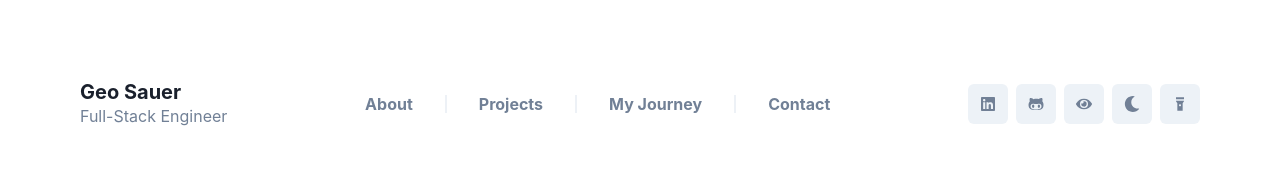
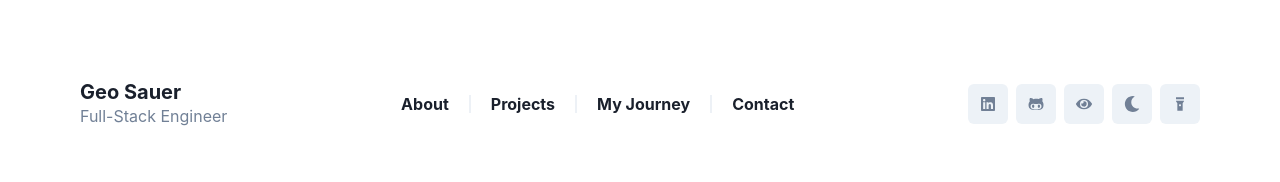
Before and after one commit to GeoSauer/geortfolio-next, a Next.js app: page / in a window 1280 px wide. Shown: the top 182 px of the page. Built offline with nearby package versions, Linux system fonts and the light colour scheme; no server answers.

Commit message:
added smooth hover to links

```diff
--- /dev/null
+++ b/components/CustomLink.js
@@ -0,0 +1,32 @@
+import { Text, useColorModeValue } from "@chakra-ui/react";
+import Link from "next/link";
+import { useRouter } from "next/router";
+import React from "react";
+
+export default function CustomLink({ href, activeColor, children }) {
+  const router = useRouter();
+  const color = useColorModeValue("gray.500", "gray.300");
+
+  return (
+    <Link href={href}>
+      <Text
+        color={color}
+        css={{
+          color: "inherit",
+          transform: "translateY(0)",
+          transition: "color 0.3s ease, transform 0.3s ease",
+          ...(router.asPath === href && {
+            color: activeColor,
+            transform: "translateY(-5px)",
+          }),
+        }}
+        _hover={{
+          color: activeColor,
+          transform: "translateY(-5px)",
+        }}
+      >
+        {children}
+      </Text>
+    </Link>
+  );
+}
--- a/components/FeaturedProject.js
+++ b/components/FeaturedProject.js
@@ -78,7 +78,7 @@ export default function FeaturedProject() {
                   marginTop: "-1px",
                   objectFit: "cover",
                   transform: "scale(1)",
-                  transition: "transform 2000ms ease-out",
+                  transition: "transform 2s ease-out",
                 }}
                 onMouseOver={(e) => {
                   e.currentTarget.style.transform = "scale(1.25)";
--- a/components/Footer.js
+++ b/components/Footer.js
@@ -4,8 +4,6 @@ import {
   ButtonGroup,
   Container,
   Divider,
-  Flex,
-  HStack,
   IconButton,
   Stack,
   Text,
--- a/components/Hero.js
+++ b/components/Hero.js
@@ -4,9 +4,9 @@ import { RoughNotationGroup } from "react-rough-notation";
 import { RainbowHighlight } from "./RainbowHighlight";
 import Image from "next/image";
 import avatar from "../public/avatar.png";
+import myData from "@/data";
 
 export default function Hero() {
-  const colors = ["#F4743B", "#55c1FF", "#5438DC", "#32E875"];
   const color = useColorModeValue("gray.700");
 
   return (
@@ -23,22 +23,22 @@ export default function Hero() {
         color={color}
       >
         <RoughNotationGroup show={true}>
-          <RainbowHighlight color={colors[0]}>
+          <RainbowHighlight color={myData.colors[0]}>
             <Heading fontSize={{ base: "4xl", md: "80px" }} marginY={{ md: -3 }}>
               Engineer.
             </Heading>
           </RainbowHighlight>
-          <RainbowHighlight color={colors[1]}>
+          <RainbowHighlight color={myData.colors[1]}>
             <Heading fontSize={{ base: "4xl", md: "80px" }} marginY={{ md: -3 }}>
               Sculptor.
             </Heading>
           </RainbowHighlight>
-          <RainbowHighlight color={colors[2]}>
+          <RainbowHighlight color={myData.colors[2]}>
             <Heading fontSize={{ base: "4xl", md: "80px" }} marginY={{ md: -3 }}>
               Maker.
             </Heading>
           </RainbowHighlight>
-          <RainbowHighlight color={colors[3]}>
+          <RainbowHighlight color={myData.colors[3]}>
             <Heading fontSize={{ base: "4xl", md: "80px" }} marginY={{ md: -3 }}>
               Nerd.
             </Heading>
@@ -59,7 +59,7 @@ export default function Hero() {
           style={{
             objectFit: "contain",
             transform: "scale(1)",
-            transition: "transform 2000ms ease-out",
+            transition: "transform 2s ease-out",
           }}
           onMouseOver={(e) => {
             e.currentTarget.style.transform = "scale(1.15)";
--- a/components/InternalLinks.js
+++ b/components/InternalLinks.js
@@ -1,57 +1,29 @@
-import { Divider, Text, useColorModeValue } from "@chakra-ui/react";
-import Link from "next/link";
-import { useRouter } from "next/router";
+import { Divider, HStack } from "@chakra-ui/react";
 import React from "react";
+import CustomLink from "./CustomLink";
+import myData from "@/data";
 
 export default function InternalLinks() {
-  const router = useRouter();
-  const color = useColorModeValue("gray.500", "gray.300");
+  return (
+    <HStack>
+      <CustomLink href="/about" activeColor={myData.colors[0]}>
+        About
+      </CustomLink>
+      <Divider orientation="vertical" sx={{ borderWidth: "1px" }} height={4} mx={{ md: 3 }} />
 
-  return (
-    <>
-      <Link href="/about">
-        <Text
-          color={color}
-          css={{
-            ...(router.asPath === "/about" && { color: "#F4743B" }),
-          }}
-        >
-          About
-        </Text>
-      </Link>
-      <Divider orientation="vertical" sx={{ borderWidth: "1px" }} height={4} />
-      <Link href="/projects">
-        <Text
-          color={color}
-          css={{
-            ...(router.asPath === "/projects" && { color: "#55c1FF" }),
-          }}
-        >
-          Projects
-        </Text>
-      </Link>
-      <Divider orientation="vertical" sx={{ borderWidth: "1px" }} height={4} />
-      <Link href="/my-journey">
-        <Text
-          color={color}
-          css={{
-            ...(router.asPath === "/my-journey" && { color: "#5438DC" }),
-          }}
-        >
-          My Journey
-        </Text>
-      </Link>
-      <Divider orientation="vertical" sx={{ borderWidth: "1px" }} height={4} />
-      <Link href="/contact">
-        <Text
-          color={color}
-          css={{
-            ...(router.asPath === "/contact" && { color: "#32E875" }),
-          }}
-        >
-          Contact
-        </Text>
-      </Link>
-    </>
+      <CustomLink href="/projects" activeColor={myData.colors[1]}>
+        Projects
+      </CustomLink>
+      <Divider orientation="vertical" sx={{ borderWidth: "1px" }} height={4} mx={{ md: 3 }} />
+
+      <CustomLink href="/my-journey" activeColor={myData.colors[2]}>
+        My Journey
+      </CustomLink>
+      <Divider orientation="vertical" sx={{ borderWidth: "1px" }} height={4} mx={{ md: 3 }} />
+
+      <CustomLink href="/contact" activeColor={myData.colors[3]}>
+        Contact
+      </CustomLink>
+    </HStack>
   );
 }
--- a/components/Navbar.js
+++ b/components/Navbar.js
@@ -13,11 +13,12 @@ import {
   Stack,
   useColorModeValue,
 } from "@chakra-ui/react";
-import Link from "next/link";
 import { useEffect, useState } from "react";
 import { FaEye, FaGithubAlt, FaLinkedin, FaMoon, FaSun } from "react-icons/fa";
 import { MdFlashlightOn, MdFlashlightOff } from "react-icons/md";
 import InternalLinks from "./InternalLinks";
+import CustomLink from "./CustomLink";
+import Link from "next/link";
 
 export default function Navbar({ superDark, setSuperDark }) {
   const { toggleColorMode, colorMode } = useColorMode();
@@ -35,7 +36,15 @@ export default function Navbar({ superDark, setSuperDark }) {
   return (
     <Container as="nav" role="navigation" maxWidth={"6xl"} paddingY={{ base: 10, md: 20 }}>
       <Flex justify="space-between" align="center">
-        <VStack>
+        <VStack
+          css={{
+            transform: "translateY(0)",
+            transition: "transform 0.3s ease",
+          }}
+          _hover={{
+            transform: "translateY(-5px)",
+          }}
+        >
           <Link href="/">
             <Heading size={"md"}>{myData.name}</Heading>
             <Text color={color}>{myData.designation}</Text>
@@ -43,7 +52,7 @@ export default function Navbar({ superDark, setSuperDark }) {
         </VStack>
 
         {/* desktop nav */}
-        <HStack hideBelow={"940px"} spacing={8} fontWeight={"bold"}>
+        <HStack hideBelow={"940px"} fontWeight={"bold"}>
           <InternalLinks />
         </HStack>
 
--- a/data.js
+++ b/data.js
@@ -5,6 +5,7 @@ const myData = {
   avatarUrl: "/avatar.png",
   email: "geosauer89@gmail.com",
   address: "Loveland, Colorado, USA",
+  colors: ["#F4743B", "#55c1FF", "#5438DC", "#32E875"],
   featuredProject: {
     title: "Grimoire for the Modern Mage",
     link: "https://grimoire-for-the-modern-mage.netlify.app/welcome",
```
